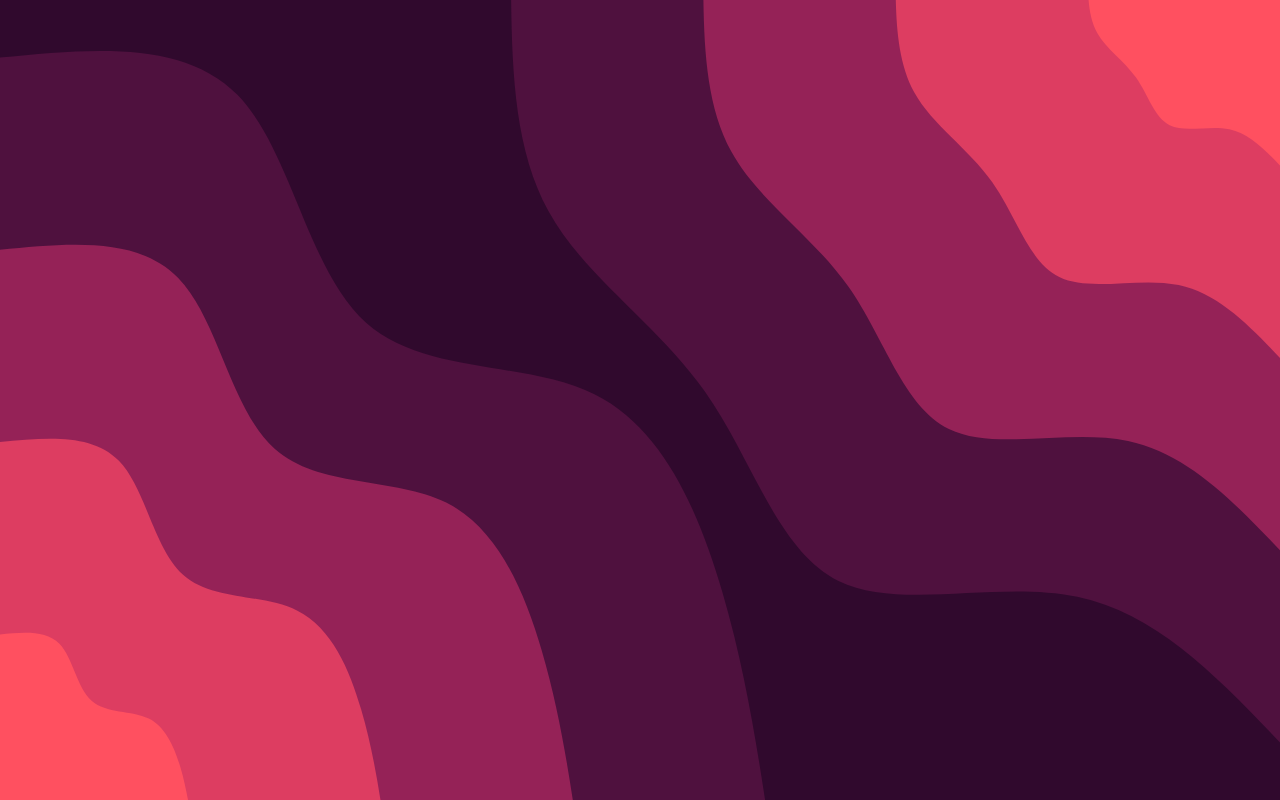
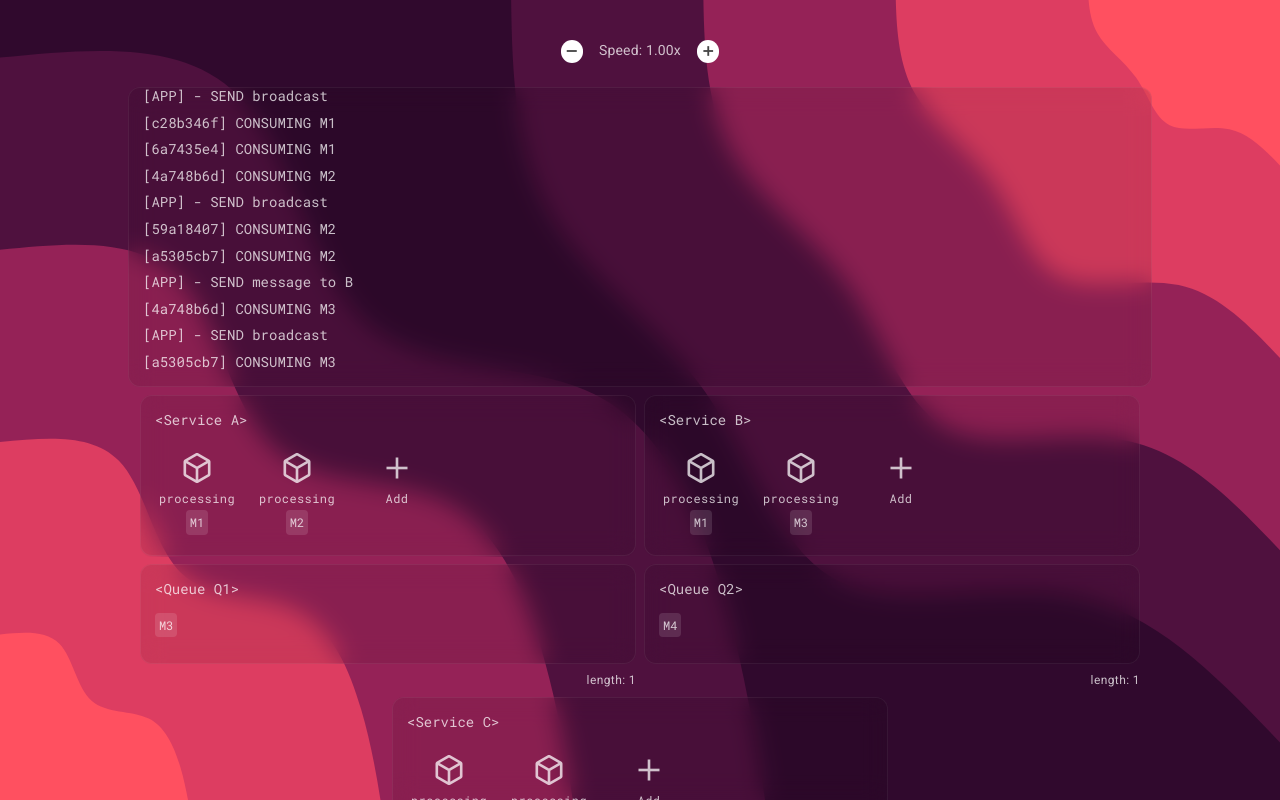
Before and after one commit to mmg1988/portfolio, a Next.js app: page /samples/queue-simulator in a window 1280 px wide. Built offline with nearby package versions, Linux system fonts and the light colour scheme; a web font is replaced by a local one.

Commit message:
queue system simulator

```diff
--- a/next.config.ts
+++ b/next.config.ts
@@ -6,6 +6,7 @@ const nextConfig: NextConfig = {
     emotion: true
   },
   images: {
+    unoptimized: true,
     remotePatterns: [
       {
         hostname: 'assets.pokemon.com'
--- a/package.json
+++ b/package.json
@@ -10,6 +10,7 @@
   },
   "dependencies": {
     "@emotion/styled": "^11.14.0",
+    "@vercel/analytics": "^1.5.0",
     "lodash": "^4.17.21",
     "next": "15.1.7",
     "openai": "^4.85.1",
--- a/src/app/globals.css
+++ b/src/app/globals.css
@@ -209,3 +209,7 @@ a {
 .text-right {
   text-align: right;
 }
+
+.pointer {
+  cursor: pointer;
+}
--- a/src/app/layout.tsx
+++ b/src/app/layout.tsx
@@ -2,6 +2,7 @@
 /* eslint-disable @next/next/google-font-display */
 import type { Metadata } from "next";
 import { Roboto as Sans, Roboto_Mono as Mono, Tilt_Neon as Cursive } from "next/font/google";
+import { Analytics } from '@vercel/analytics/next';
 import "./globals.css";
 
 const fontSans = Sans({
@@ -38,6 +39,7 @@ export default function RootLayout({
       </head>
       <body className={`${fontSans.variable} ${fontMono.variable} ${fontCursive.variable}`}>
         {children}
+        <Analytics />
       </body>
     </html>
   );
--- a/src/app/samples/queue-simulator/page.tsx
+++ b/src/app/samples/queue-simulator/page.tsx
@@ -1,12 +1,171 @@
 'use client'
 
-// import { useState } from 'react';
-// import * as Styles from './styles';
+import { useCallback, useEffect, useState } from 'react';
+import * as Styles from './styles';
+
+interface Service {
+  name: string;
+  instances: Instance[];
+  queue: Queue;
+}
+
+interface Instance {
+  id: string;
+  status: 'ready' | 'processing' | 'stopped';
+  message: string | null;
+  speed: number;
+}
+
+interface Queue {
+  id: string;
+  counter: number;
+  messages: string[];
+}
 
 export default function Page() {
+  const [services, setServices] = useState<Service[]>([]);
+  const [queues, setQueues] = useState<Map<string, Queue>>(new Map<string, Queue>());
+  const [commands, setCommands] = useState<string[]>([]);
+  const [speed, setSpeed] = useState(1);
+
+  useEffect(() => {
+    const initQueues = new Map<string, Queue>(Array.from({ length: 3 }).map((_, i) => [`Q${i + 1}`, { id: `Q${i + 1}`, counter: 0, messages: [] }]));
+    const initServices = Array.from({ length: 3 }).map((_, i) => ({
+      name: String.fromCharCode(65 + i),
+      instances: [],
+      queue: initQueues.get(`Q${i + 1}`)!
+    }));
+    initServices.forEach(service => Array.from({ length: 2 }).forEach(() => createInstance(service)));
+    setServices(initServices);
+    setQueues(initQueues);
+  }, []);
+
+  useEffect(() => {
+    services.forEach(service => service.instances.forEach(instance => instance.speed = speed));
+  }, [services, speed]);
+
+  const sendRandomCommand = useCallback(() => {
+    const broadcast = Math.random() > 0.75;
+    let newCommand = '';
+    if (broadcast) {
+      newCommand = '[APP] - SEND broadcast';
+      queues.forEach(queue => queue.messages.push(`M${++queue.counter}`));
+    } else {
+      const candidate = 1 + Math.floor(Math.random() * queues.size);
+      const queue = queues.get(`Q${candidate}`)!;
+      queue.messages.push(`M${++queue.counter}`);
+      newCommand = `[APP] - SEND message to ${String.fromCharCode(65 + candidate - 1)}`;
+    }
+    setCommands(commands => [...commands, newCommand]);
+    setQueues(new Map<string, Queue>(queues));
+  }, [queues]);
+
+  useEffect(() => {
+    const interval = setInterval(sendRandomCommand, 1000 / speed);
+    return () => {
+      clearInterval(interval);
+    };
+  }, [sendRandomCommand, speed]);
+
+  const createInstance = (service: Service) => {
+    const instance: Instance = ({
+      id: Math.random().toString(16).substring(2),
+      status: 'ready',
+      message: null,
+      speed: speed
+    });
+    service.instances.push(instance);
+    const delay = (timeMs: number) => new Promise((resolve) => setTimeout(resolve, timeMs));
+    const dequeueProcess = () => new Promise(() => {
+      let ms = 50 / instance.speed;
+      if (instance.status == 'stopped') {
+        return delay(ms).then(() => dequeueProcess());
+      }
+      const [message] = service.queue.messages.splice(0, 1);
+      instance.status = 'ready';
+      instance.message = null;
+      if (message) {
+        instance.status = 'processing';
+        instance.message = message;
+        ms = (1000 + Math.random() * 6000) / instance.speed;
+        setCommands(commands => [...commands, `[${instance.id}] CONSUMING ${message}`]);
+      } else {
+        setCommands(commands => [...commands]);
+      }
+      return delay(ms).then(() => dequeueProcess());
+    });
+    dequeueProcess();
+    return instance;
+  };
+
+  const toggleInstance = (instance: Instance) => {
+    if (instance.status == 'stopped') {
+      instance.status = 'ready';
+    } else {
+      instance.status = 'stopped';
+      instance.message = null;
+    }
+  };
 
   return (
-    <>
-    </>
+    <div className={'flex-column gap-3 align-center'}>
+      <div className={'flex gap-2 align-center'}>
+        <Styles.IconButton
+          onClick={() => setSpeed(speed => Math.max(speed - 0.5, 0.5))}
+          disabled={speed == 0.5}
+        >
+          <i className={'material-symbols-outlined'}>remove</i>
+        </Styles.IconButton>
+        <div className={'body-2'}>Speed: {speed.toFixed(2)}x</div>
+        <Styles.IconButton
+          onClick={() => setSpeed(speed => Math.min(speed + 0.5, 5))}
+          disabled={speed == 5}
+        >
+          <i className={'material-symbols-outlined'}>add</i>
+        </Styles.IconButton>
+      </div>
+      <div className={'flex gap-1 flex-wrap justify-center'} style={{ width: '100%' }}>
+        <Styles.Console className={'box'}>
+          {commands.slice(-50).map((cmd, i) => (
+            <div key={i}>{cmd}</div>
+          ))}
+        </Styles.Console>
+        <div className={'flex gap-1 flex-wrap justify-center'} style={{ flex: '800px', maxWidth: '100%' }}>
+          {services.map(service => (
+            <div key={service.name} className={'flex-column gap-1 flex-item'} style={{ flex: '0 0 calc(50% - 1em)', width: '400px', maxWidth: '100%' }}>
+              <Styles.Service className={'box'}>
+                <div>&lt;Service {service.name}&gt;</div>
+                <div className={'flex flex-wrap gap-2 align-start'}>
+                  {service.instances.map((instance, j) => (
+                    <Styles.Instance
+                      key={j}
+                      active={instance.status != 'stopped'}
+                      onClick={() => toggleInstance(instance)}
+                    >
+                      <i className={'material-symbols-outlined'} style={{ fontSize: 36 }}>deployed_code</i>
+                      <div className={'caption'}>{instance.status}</div>
+                      {instance.message && <Styles.Message>{instance.message}</Styles.Message>}
+                    </Styles.Instance>
+                  ))}
+                  <Styles.AddInstance onClick={() => createInstance(service)}>
+                    <i className={'material-symbols-outlined'} style={{ fontSize: 36 }}>add</i>
+                    <div className={'caption'}>Add</div>
+                  </Styles.AddInstance>
+                </div>
+              </Styles.Service>
+              <Styles.Queue className={'box'}>
+                <div>&lt;Queue {service.queue.id}&gt;</div>
+                <div className={'flex gap-1'}>
+                  {service.queue.messages?.map(message => (
+                    <Styles.Message key={message}>{message}</Styles.Message>
+                  ))}
+                </div>
+              </Styles.Queue>
+              <div className={'caption text-right'}>length: {service.queue.messages.length}</div>
+            </div>
+          ))}
+        </div>
+      </div>
+    </div>
   );
 }
--- a/src/app/samples/queue-simulator/styles.tsx
+++ b/src/app/samples/queue-simulator/styles.tsx
@@ -1 +1,118 @@
-// import styled from '@emotion/styled';
+import styled from '@emotion/styled';
+
+export const Container = styled.div`
+  font-family: var(--font-mono);
+  font-size: 14px;
+  padding: 1em;
+  display: flex;
+  flex-direction: column;
+  gap: 1em;
+`;
+
+export const Service = styled(Container)`
+  flex: 1;
+  max-width: 100%;
+`;
+
+export const Instance = styled.div<{ active: boolean }>`
+  position: relative;
+  display: flex;
+  flex-direction: column;
+  align-items: center;
+  padding: 0.5em;
+  gap: 0.25em;
+  width: 6em;
+  height: 7em;
+  border-radius: 1em;
+  cursor: pointer;
+
+  &:hover {
+    background: rgba(255, 255, 255, 0.12);
+
+    ${({ active }) => `
+      &::after {
+        content: "${active ? 'stop' : 'play_arrow'}";
+        position: absolute;
+        top: calc(50%);
+        left: calc(50%);
+        transform: translate3d(-50%, -50%, 0);
+        font-family: 'Material SYmbols Outlined';
+        font-size: 48px;
+        font-weight: 600;
+        line-height: 1;
+        padding: 0;
+        border-radius: 50%;
+        background: rgba(0, 0, 0, 0.6);
+      }
+    `}
+  }
+`;
+
+export const AddInstance = styled.div`
+  display: flex;
+  flex-direction: column;
+  align-items: center;
+  padding: 0.5em;
+  gap: 0.25em;
+  width: 6em;
+  border-radius: 1em;
+  cursor: pointer;
+
+  &:hover {
+    background: rgba(255, 255, 255, 0.12);
+    }
+`;
+
+export const Queue = styled(Container)`
+  height: 100px;
+  width: 100%;
+  overflow: hidden;
+`;
+
+export const Console = styled(Container)`
+  font-family: var(--font-mono);
+  font-size: 14px;
+  gap: 0.5em;
+  justify-content: flex-end;
+  flex: 35%;
+  max-width: 100%;
+  height: 300px;
+  overflow: hidden;
+`;
+
+export const Message = styled.div`
+  font-size: 12px;
+  text-align: center;
+  padding: 4px 4px;
+  border-radius: 4px;
+  background: rgba(255, 255, 255, 0.12);
+`;
+
+export const IconButton = styled.button`
+  font-family: inherit;
+  font-size: 1.125em;
+  padding: 0.125em;
+  font-weight: 700;
+  border: 0;
+  outline: 0;
+  line-height: 0;
+  border-radius: 2em;
+  background: white;
+  color: rgba(0, 0, 0, 0.72);
+  cursor: pointer;
+
+  &:hover:not(:disabled) {
+    background: #2E2E2E;
+    color: rgba(255, 255, 255, 0.72);
+  }
+
+  &:disabled {
+    opacity: 0.6;
+    cursor: default;
+  }
+
+  i {
+    font-size: 1em;
+    font-weight: 600;
+  }
+`;
--- a/src/app/samples/styles.tsx
+++ b/src/app/samples/styles.tsx
@@ -28,5 +28,7 @@ export const Layout = styled.div`
 
   ::-webkit-scrollbar-thumb:hover, *::-webkit-scrollbar-thumb:hover {
     background: #9F9F9F;
+    border: 3px solid transparent;
+    background-clip: padding-box;
   }
 `;
```
Also changed, not shown: src/app/page.module.scss (+10 -2 lines), src/app/page.tsx (+14 -2 lines), 1 other file (tests, documents, lock files or other folders).
